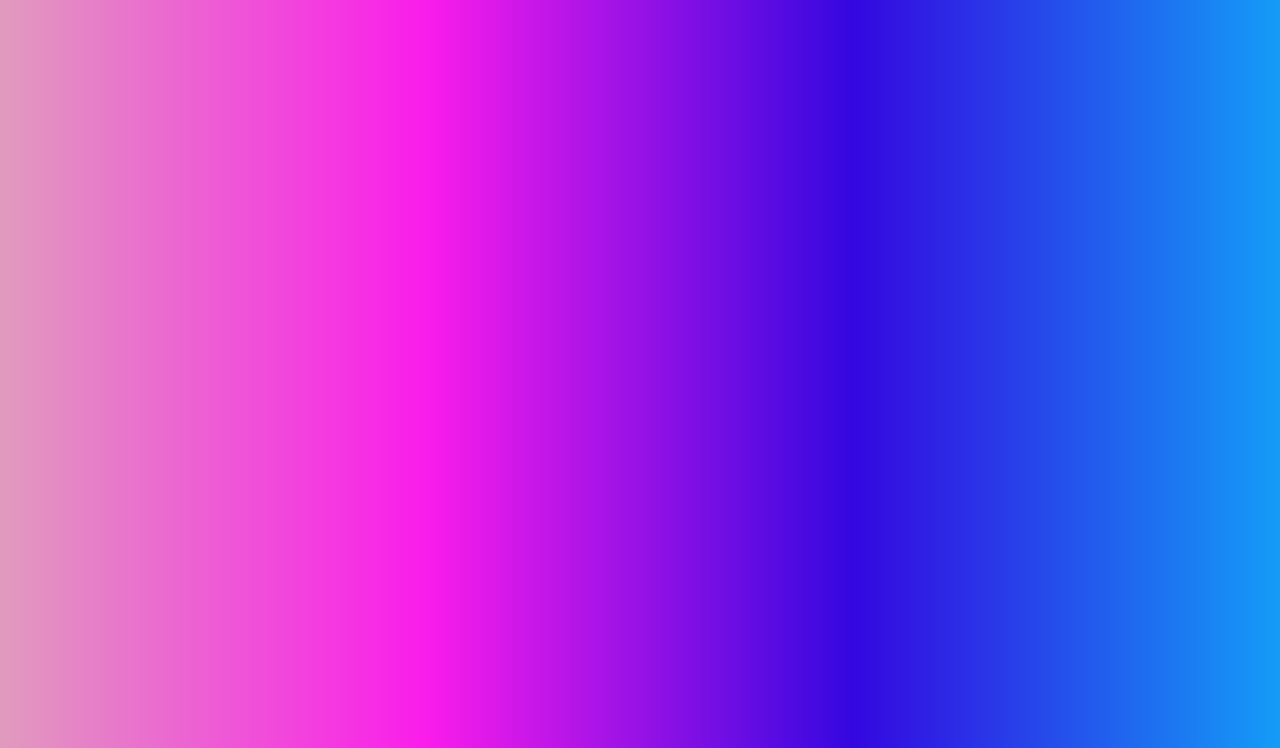
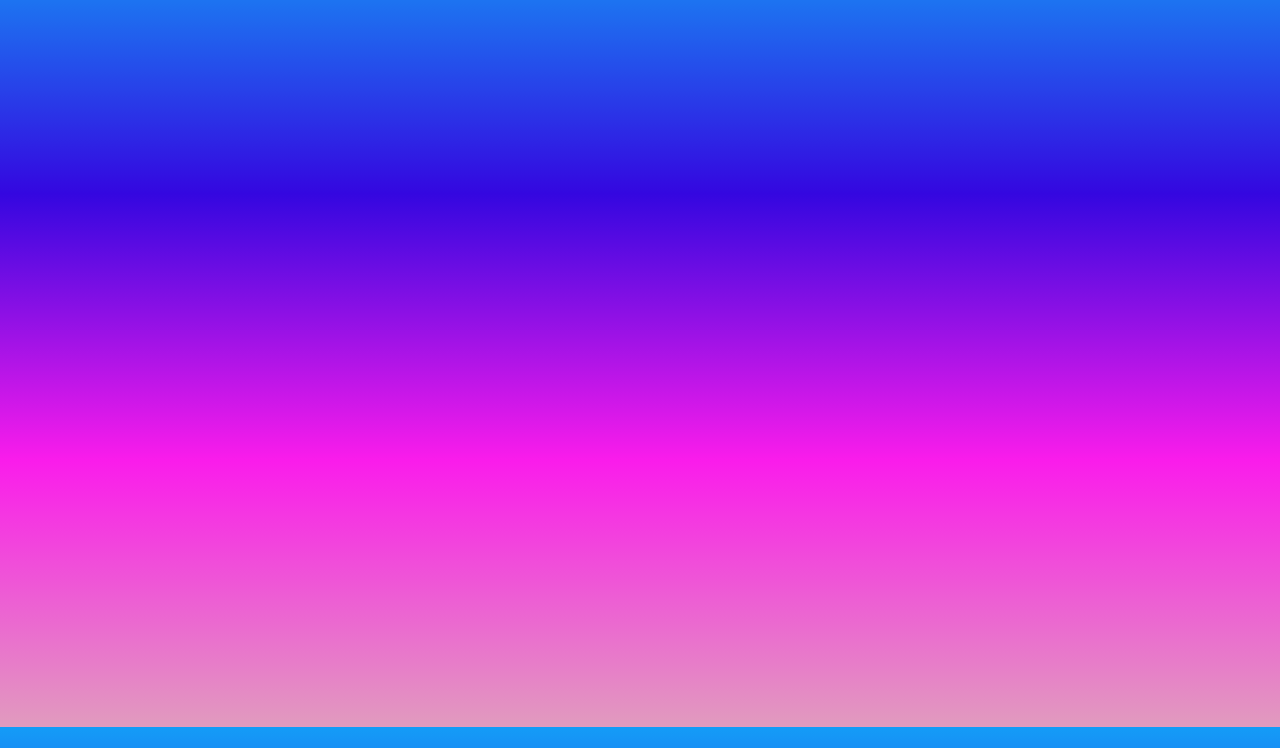
Before and after one commit to crisleiasilva/html-css, a plain HTML site: page exercícios/ex016/cor02.html in a window 1280 px wide. Shown: the part 73-821 px from the top of the page. Drawn offline with Linux system fonts and the light colour scheme.

Commit message:
Atualizei exerc 016

```diff
--- a/exercícios/ex016/cor02.html
+++ b/exercícios/ex016/cor02.html
@@ -12,7 +12,7 @@
         height: 100%;
     }
     body {
-        background-image:linear-gradient(to right,#E19BBE,#FA1CEB, #3407E0,#149CF7) ;
+        background-image:linear-gradient(to top,#E19BBE,#FA1CEB, #3407E0,#149CF7) ;
         background-attachment: fixed;
         }
 
```
